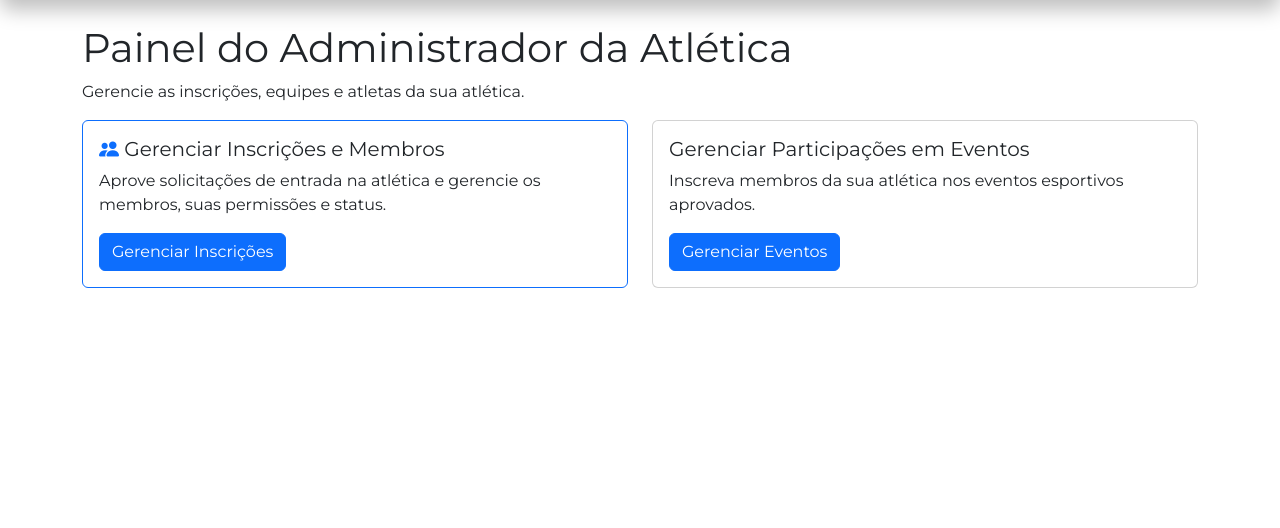
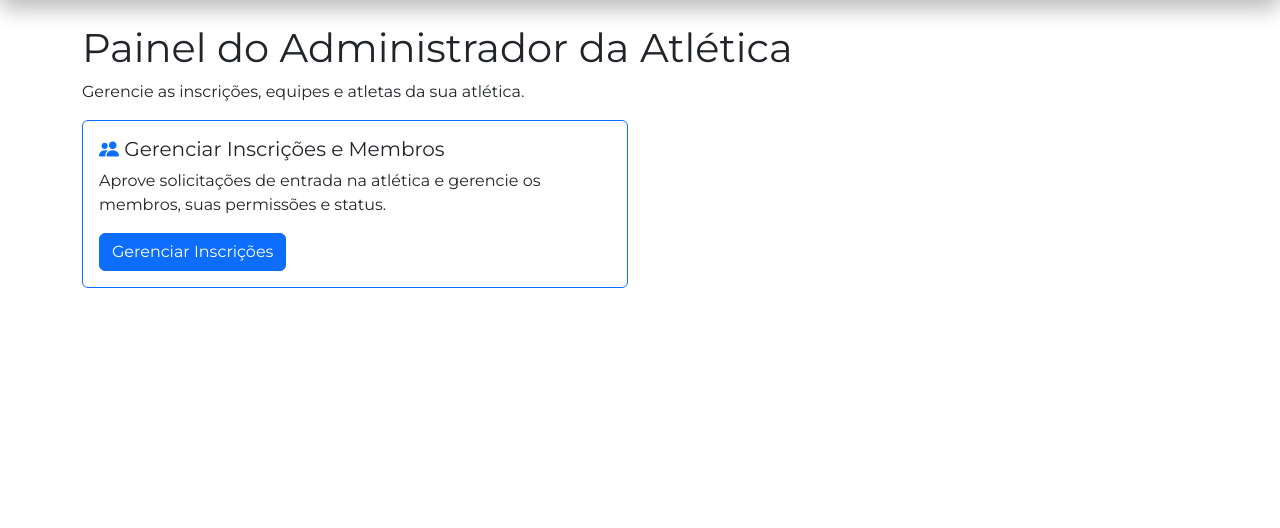
Before and after one commit to rafaeldiasgarcia/sge, a PHP site: page /admin/atletica/dashboard in a window 1280 px wide. Shown: the part 64-592 px from the top of the page. Run offline with PHP 8.4, Linux system fonts and the light colour scheme; the visitor is signed in with stand-in values (Sample User, id 1); tables that the repository leaves empty hold one stand-in row (values such as "Sample post").

Commit message:
refactor: remove event management routes and related functionality from AdminAtleticaController, consolidating common logic for atletica ID retrieval and redirection. Update dashboard view to reflect the removal of event management features.

```diff
--- a/src/Controller/AdminAtleticaController.php
+++ b/src/Controller/AdminAtleticaController.php
@@ -63,17 +63,34 @@ class AdminAtleticaController extends BaseController
         $this->notificationService = new NotificationService();
     }
 
-    public function dashboard()
+    // Helpers comuns para evitar duplicação
+    private function requireAtleticaIdOrRedirect(): int
     {
         Auth::protectAdmin();
         $atleticaId = Auth::get('atletica_id');
-
-        // Verificar se o usuário tem uma atlética associada
         if (!$atleticaId) {
             $_SESSION['error_message'] = "Usuário não possui uma atlética associada. Entre em contato com o administrador do sistema.";
             redirect('/dashboard');
-            return;
+            exit;
         }
+        return (int)$atleticaId;
+    }
+
+    private function getNomeAtletica(int $atleticaId): string
+    {
+        $adminRepo = $this->repository('AdminAtleticaRepository');
+        $atletica = $adminRepo->getAtleticaById($atleticaId);
+        return $atletica ? $atletica['nome'] : 'Atlética';
+    }
+
+    private function redirectInscricoes(): void
+    {
+        redirect('/admin/atletica/inscricoes');
+    }
+
+    public function dashboard()
+    {
+        $atleticaId = $this->requireAtleticaIdOrRedirect();
 
         $adminRepo = $this->repository('AdminAtleticaRepository');
 
@@ -91,18 +108,10 @@ class AdminAtleticaController extends BaseController
 
     public function gerenciarMembros()
     {
-        Auth::protectAdmin();
-        $atleticaId = Auth::get('atletica_id');
-
-        if (!$atleticaId) {
-            $_SESSION['error_message'] = "Usuário não possui uma atlética associada. Entre em contato com o administrador do sistema.";
-            redirect('/dashboard');
-            return;
-        }
+        $atleticaId = $this->requireAtleticaIdOrRedirect();
 
         $adminRepo = $this->repository('AdminAtleticaRepository');
         $pendentes = $adminRepo->findMembrosPendentes($atleticaId);
-
 
         view('admin_atletica/gerenciar-membros', [
             'title' => 'Gerenciar Membros',
@@ -113,49 +122,29 @@ class AdminAtleticaController extends BaseController
 
     public function handleMembroAction()
     {
-        Auth::protectAdmin();
-        $atleticaId = Auth::get('atletica_id');
-
-        if (!$atleticaId) {
-            $_SESSION['error_message'] = "Usuário não possui uma atlética associada.";
-            redirect('/dashboard');
-            return;
-        }
+        $atleticaId = $this->requireAtleticaIdOrRedirect();
 
         $alunoId = (int)($_POST['aluno_id'] ?? 0);
         $action = $_POST['acao'] ?? '';
         $adminRepo = $this->repository('AdminAtleticaRepository');
 
-        // Buscar informações da atlética para as notificações
-        $atletica = $adminRepo->getAtleticaById($atleticaId);
-        $nomeAtletica = $atletica ? $atletica['nome'] : 'Atlética';
+        $nomeAtletica = $this->getNomeAtletica($atleticaId);
 
         if ($action === 'aprovar') {
             $adminRepo->aprovarMembro($alunoId, $atleticaId);
             $_SESSION['success_message'] = "Aluno aprovado e adicionado à atlética!";
-
-            // Enviar notificação de aceite
             $this->notificationService->notifyMembroAceito($alunoId, $nomeAtletica);
         } elseif ($action === 'recusar') {
             $adminRepo->recusarMembro($alunoId);
             $_SESSION['success_message'] = "Solicitação recusada.";
-
-            // Enviar notificação de recusa
             $this->notificationService->notifyMembroRecusado($alunoId, $nomeAtletica);
         }
-        redirect('/admin/atletica/inscricoes');
+        $this->redirectInscricoes();
     }
 
     public function gerenciarInscricoes()
     {
-        Auth::protectAdmin();
-        $atleticaId = Auth::get('atletica_id');
-
-        if (!$atleticaId) {
-            $_SESSION['error_message'] = "Usuário não possui uma atlética associada. Entre em contato com o administrador do sistema.";
-            redirect('/dashboard');
-            return;
-        }
+        $atleticaId = $this->requireAtleticaIdOrRedirect();
 
         $adminRepo = $this->repository('AdminAtleticaRepository');
         view('admin_atletica/gerenciar-inscricoes', [
@@ -168,7 +157,7 @@ class AdminAtleticaController extends BaseController
 
     public function handleInscricaoAction()
     {
-        Auth::protectAdmin();
+        $this->requireAtleticaIdOrRedirect();
         $inscricaoId = (int)($_POST['inscricao_id'] ?? 0);
         $action = $_POST['acao'] ?? ''; // aprovar, recusar, remover
         $adminRepo = $this->repository('AdminAtleticaRepository');
@@ -183,14 +172,7 @@ class AdminAtleticaController extends BaseController
 
     public function gerenciarEventos()
     {
-        Auth::protectAdmin();
-        $atleticaId = Auth::get('atletica_id');
-
-        if (!$atleticaId) {
-            $_SESSION['error_message'] = "Usuário não possui uma atlética associada. Entre em contato com o administrador do sistema.";
-            redirect('/dashboard');
-            return;
-        }
+        $atleticaId = $this->requireAtleticaIdOrRedirect();
 
         $agendamentoRepo = $this->repository('AgendamentoRepository');
         $eventos = $agendamentoRepo->findFutureEsportivoEvents();
@@ -210,14 +192,7 @@ class AdminAtleticaController extends BaseController
 
     public function inscreverEmEvento()
     {
-        Auth::protectAdmin();
-        $atleticaId = Auth::get('atletica_id');
-
-        if (!$atleticaId) {
-            $_SESSION['error_message'] = "Usuário não possui uma atlética associada.";
-            redirect('/dashboard');
-            return;
-        }
+        $atleticaId = $this->requireAtleticaIdOrRedirect();
 
         $alunoId = (int)($_POST['aluno_id'] ?? 0);
         $eventoId = (int)($_POST['evento_id'] ?? 0);
@@ -240,14 +215,7 @@ class AdminAtleticaController extends BaseController
 
     public function gerenciarMembrosAtletica()
     {
-        Auth::protectAdmin();
-        $atleticaId = Auth::get('atletica_id');
-
-        if (!$atleticaId) {
-            $_SESSION['error_message'] = "Usuário não possui uma atlética associada. Entre em contato com o administrador do sistema.";
-            redirect('/dashboard');
-            return;
-        }
+        $atleticaId = $this->requireAtleticaIdOrRedirect();
 
         $adminRepo = $this->repository('AdminAtleticaRepository');
         $membros = $adminRepo->findMembrosAtletica($atleticaId);
@@ -261,30 +229,19 @@ class AdminAtleticaController extends BaseController
 
     public function handleMembroAtleticaAction()
     {
-        Auth::protectAdmin();
-        $atleticaId = Auth::get('atletica_id');
-
-        if (!$atleticaId) {
-            $_SESSION['error_message'] = "Usuário não possui uma atlética associada.";
-            redirect('/dashboard');
-            return;
-        }
+        $atleticaId = $this->requireAtleticaIdOrRedirect();
 
         $membroId = (int)($_POST['membro_id'] ?? 0);
         $action = $_POST['acao'] ?? '';
         $adminRepo = $this->repository('AdminAtleticaRepository');
 
-        // Buscar informações da atlética para as notificações
-        $atletica = $adminRepo->getAtleticaById($atleticaId);
-        $nomeAtletica = $atletica ? $atletica['nome'] : 'Atlética';
+        $nomeAtletica = $this->getNomeAtletica($atleticaId);
 
         switch ($action) {
             case 'promover_admin':
                 $success = $adminRepo->promoverMembroAAdmin($membroId, $atleticaId);
                 if ($success) {
                     $_SESSION['success_message'] = "Membro promovido a Administrador da Atlética com sucesso!";
-
-                    // Enviar notificação de promoção
                     $this->notificationService->notifyMembroPromovido($membroId, $nomeAtletica);
                 } else {
                     $_SESSION['error_message'] = "Erro ao promover membro.";
@@ -295,8 +252,6 @@ class AdminAtleticaController extends BaseController
                 $success = $adminRepo->rebaixarAdmin($membroId);
                 if ($success) {
                     $_SESSION['success_message'] = "Administrador rebaixado a membro comum com sucesso!";
-
-                    // Enviar notificação de rebaixamento
                     $this->notificationService->notifyAdminRebaixado($membroId, $nomeAtletica);
                 } else {
                     $_SESSION['error_message'] = "Erro ao rebaixar administrador.";
@@ -307,8 +262,6 @@ class AdminAtleticaController extends BaseController
                 $success = $adminRepo->removerMembroAtletica($membroId);
                 if ($success) {
                     $_SESSION['success_message'] = "Membro removido da atlética com sucesso!";
-
-                    // Enviar notificação de remoção
                     $this->notificationService->notifyMembroRemovido($membroId, $nomeAtletica);
                 } else {
                     $_SESSION['error_message'] = "Erro ao remover membro da atlética.";
@@ -320,6 +273,6 @@ class AdminAtleticaController extends BaseController
                 break;
         }
 
-        redirect('/admin/atletica/inscricoes');
+        $this->redirectInscricoes();
     }
 }
--- a/src/routes.php
+++ b/src/routes.php
@@ -135,10 +135,7 @@ Router::post('/admin/atletica/gerenciar-membros/acao', 'AdminAtleticaController@
 Router::get('/admin/atletica/inscricoes', 'AdminAtleticaController@gerenciarInscricoes');  // Lista inscrições
 Router::post('/admin/atletica/inscricoes/acao', 'AdminAtleticaController@handleInscricaoAction'); // Aprovar/rejeitar
 
-// Gerenciamento de Eventos Esportivos
-Router::get('/admin/atletica/eventos', 'AdminAtleticaController@gerenciarEventos');              // Lista eventos
-Router::post('/admin/atletica/eventos/inscrever', 'AdminAtleticaController@inscreverEmEvento');  // Inscrever atleta
-Router::post('/admin/atletica/eventos/remover', 'AdminAtleticaController@removerDeEvento');      // Remover atleta
+// (Removido) Gerenciamento de Eventos Esportivos – funcionalidade desativada
 
 // =============================================================================
 // ROTAS DO PAINEL DO SUPER ADMINISTRADOR
--- a/views/admin_atletica/dashboard.view.php
+++ b/views/admin_atletica/dashboard.view.php
@@ -9,7 +9,7 @@
  *
  * FUNCIONALIDADES:
  * - Link para gerenciar solicitações de entrada na atlética
- * - Link para gerenciar participações em eventos esportivos
+ * - (removido) Link para gerenciar participações em eventos esportivos
  * - Interface simplificada com cards de acesso rápido
  *
  * ACESSÍVEL POR:
@@ -17,7 +17,7 @@
  *
  * NAVEGAÇÃO:
  * - /admin/atletica/inscricoes - Gerenciar membros e solicitações
- * - /admin/atletica/eventos - Gerenciar participações em eventos
+ * - (removido) /admin/atletica/eventos - Gerenciar participações em eventos
  *
  * CONTROLLER: AdminAtleticaController::dashboard()
  *
@@ -47,16 +47,5 @@
         </div>
     </div>
 
-    <!-- Card: Gerenciar Participações em Eventos -->
-    <div class="col-md-6 mb-4">
-        <div class="card h-100">
-            <div class="card-body">
-                <h5 class="card-title">Gerenciar Participações em Eventos</h5>
-                <p class="card-text">
-                    Inscreva membros da sua atlética nos eventos esportivos aprovados.
-                </p>
-                <a href="/admin/atletica/eventos" class="btn btn-primary">Gerenciar Eventos</a>
-            </div>
-        </div>
-    </div>
+    <!-- (removido) Card de eventos esportivos -->
 </div>
```
